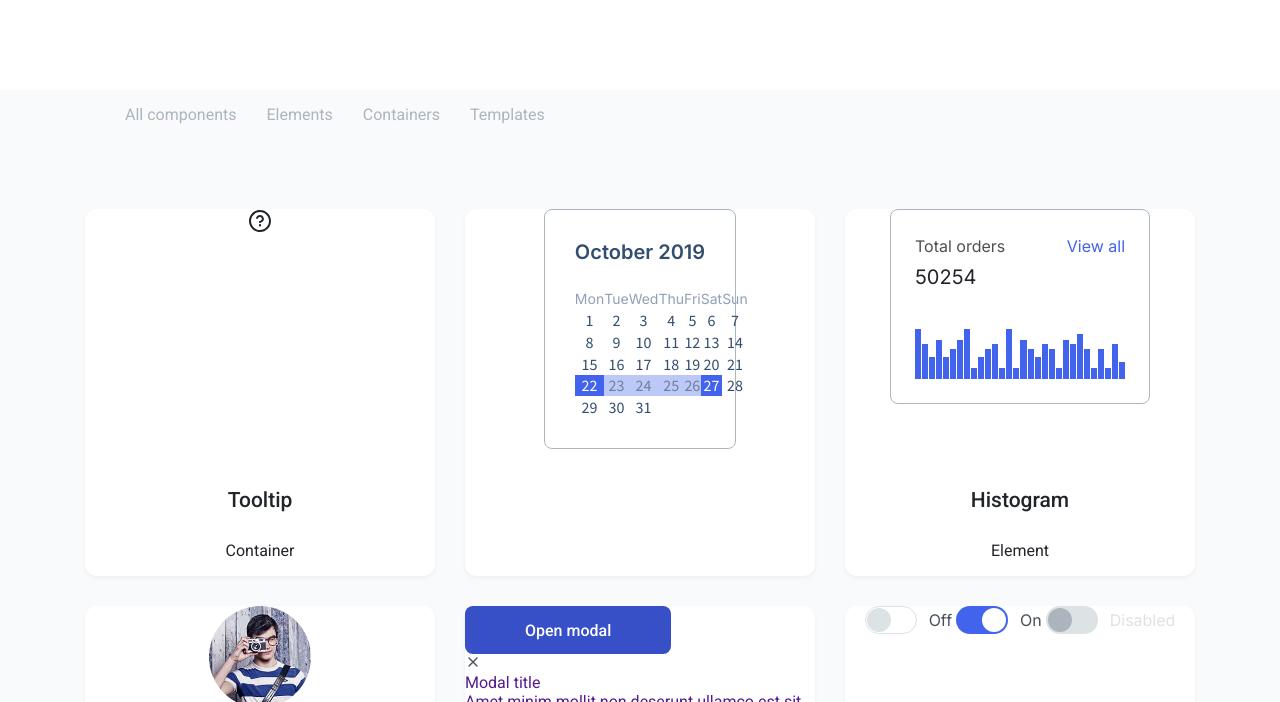
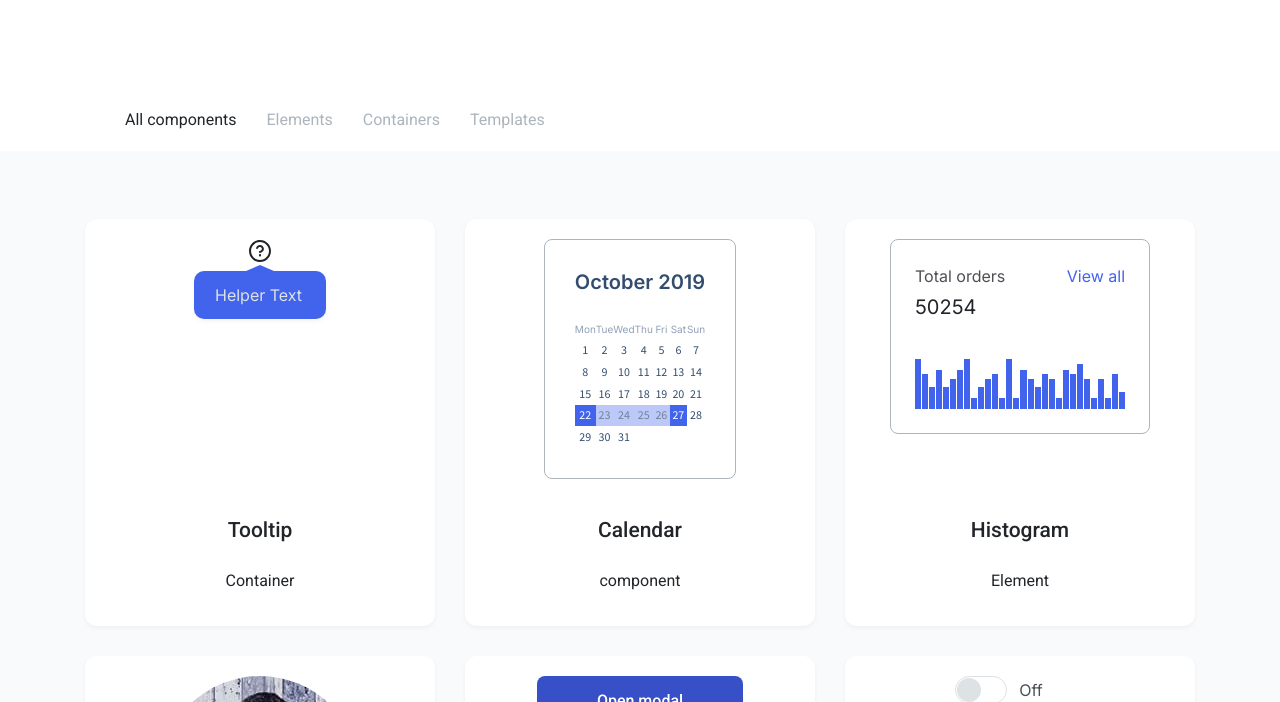
Before and after one commit to js-tasks-ru/htmlcss-20211125_nxashiev, a website: page index.html in a window 1280 px wide. Shown: the part 250-952 px from the top of the page. Drawn offline with Linux system fonts and the light colour scheme.

Commit message:
minor fixes

```diff
--- a/05-lection3/01-tooltip/tooltip.css
+++ b/05-lection3/01-tooltip/tooltip.css
@@ -22,6 +22,7 @@
   line-height: 24px;
   color: var(--grey-2);
   display: none;
+  min-width: 90px;
 }
 
 .tooltip__bubble::before {
--- a/05-lection3/03-calendar/calendar.css
+++ b/05-lection3/03-calendar/calendar.css
@@ -32,7 +32,7 @@
 
 .calendar__item {
   font-family: Source Sans Pro;
-  font-size: 16px;
+  font-size: 12px;
   line-height: 20px;
   display: flex;
   justify-content: center;
@@ -42,7 +42,7 @@
 
 .calendar__item_day {
   font-family: Inter;
-  font-size: 14px;
+  font-size: 10px;
   line-height: 20px;
   color: var(--grey-6);
 }
--- a/06-lection4/01-avatar/avatar.css
+++ b/06-lection4/01-avatar/avatar.css
@@ -1,6 +1,6 @@
 .avatar {
-  width: 102px;
-  height: 102px;
+  width: 200px;
+  height: 200px;
   border-radius: 50%;
   overflow: hidden;
 }
--- a/components/card/card.css
+++ b/components/card/card.css
@@ -9,15 +9,14 @@
   justify-content: space-between;
   align-items: center;
   text-decoration: none;
+  padding: 20px 0;
 }
 
 .card__body {
   font-weight: normal;
-}
-
-.card__footet {
-  font-weight: normal;
-  /*  */
+  display: flex;
+  flex-direction: column;
+  gap: 30px;
 }
 
 .card__title {
--- a/components/preview/preview.css
+++ b/components/preview/preview.css
@@ -1,12 +1,12 @@
 .preview {
   background: var(--grey-5);
   flex-grow: 1;
+  padding-bottom: 100px;
 }
 
 .preview__grid {
   display: flex;
   flex-wrap: wrap;
-  justify-content: center;
   gap: 30px;
   padding: 68px 0 204px;
 }
@@ -19,6 +19,12 @@
   padding: 36px 0;
 }
 
+@media screen and (max-width: 1160px) {
+  .preview__grid {
+    justify-content: center;
+  }
+}
+
 @media screen and (max-width: 768px) {
   .preview__grid_template {
     gap: 0;
--- a/components/tabs/tabs.css
+++ b/components/tabs/tabs.css
@@ -1,7 +1,11 @@
 .tabs > input {
-  /* display: none; */
   position: absolute;
   clip: rect(0, 0, 0, 0);
+}
+
+.tabs__nav {
+  background-color: white;
+  padding: 5px 0;
 }
 
 .tabs__menu {
@@ -76,3 +80,19 @@
 #tab4:checked ~ .section .tabs__content_4 {
   display: block;
 }
+
+#tab1:checked ~ .tabs__nav label[for='tab1'] {
+  color: var(--black);
+}
+
+#tab2:checked ~ .tabs__nav label[for='tab2'] {
+  color: var(--black);
+}
+
+#tab3:checked ~ .tabs__nav label[for='tab3'] {
+  color: var(--black);
+}
+
+#tab4:checked ~ .tabs__nav label[for='tab4'] {
+  color: var(--black);
+}
--- a/index.html
+++ b/index.html
@@ -24,6 +24,7 @@
         <link rel="stylesheet" href="/07-lection5/04-input/input.css">
         <link rel="stylesheet" href="/05-lection3/01-tooltip/tooltip.css">
         <link rel="stylesheet" href="/05-lection3/03-calendar/calendar.css">
+        <link rel="stylesheet" href="/05-lection3/02-modal/modal.css">
     </head>
     <body>
         <div class="page">
@@ -74,7 +75,7 @@
                                                         <path fill-rule="evenodd" clip-rule="evenodd" d="M12 15C12.5523 15 13 15.4477 13 16V16.5C13 17.0523 12.5523 17.5 12 17.5C11.4477 17.5 11 17.0523 11 16.5V16C11 15.4477 11.4477 15 12 15Z" fill="#212429"/>
                                                     </svg>
                                                 </div>
-                                                <div class="tooltip__bubble">Helper Text</div>
+                                                <div class="tooltip__bubble" style="display: inline-block;">Helper Text</div>
                                             </div>
                                         </div>
                                         <div class="card__footer">
@@ -131,8 +132,8 @@
                                             </div>
                                         </div>
                                         <div class="card__footer">
-                                            <h4 class="card__title"></h4>
-                                            <p class="card__desc"></p>
+                                            <h4 class="card__title">Calendar</h4>
+                                            <p class="card__desc">component</p>
                                         </div>
                                     </a>
                                     <a href="" class="card">
@@ -277,7 +278,7 @@
                                                         <path fill-rule="evenodd" clip-rule="evenodd" d="M12 15C12.5523 15 13 15.4477 13 16V16.5C13 17.0523 12.5523 17.5 12 17.5C11.4477 17.5 11 17.0523 11 16.5V16C11 15.4477 11.4477 15 12 15Z" fill="#212429"/>
                                                     </svg>
                                                 </div>
-                                                <div class="tooltip__bubble">Helper Text</div>
+                                                <div class="tooltip__bubble" style="display: inline-block;">Helper Text</div>
                                             </div>
                                         </div>
                                         <div class="card__footer">
@@ -640,6 +641,6 @@
             </footer>
 
         </div>
-        <script src="/05-lection3/02-modal/index.js"></script>
     </body>
+    <script src="/05-lection3/02-modal/index.js"></script>
 </html>
```
